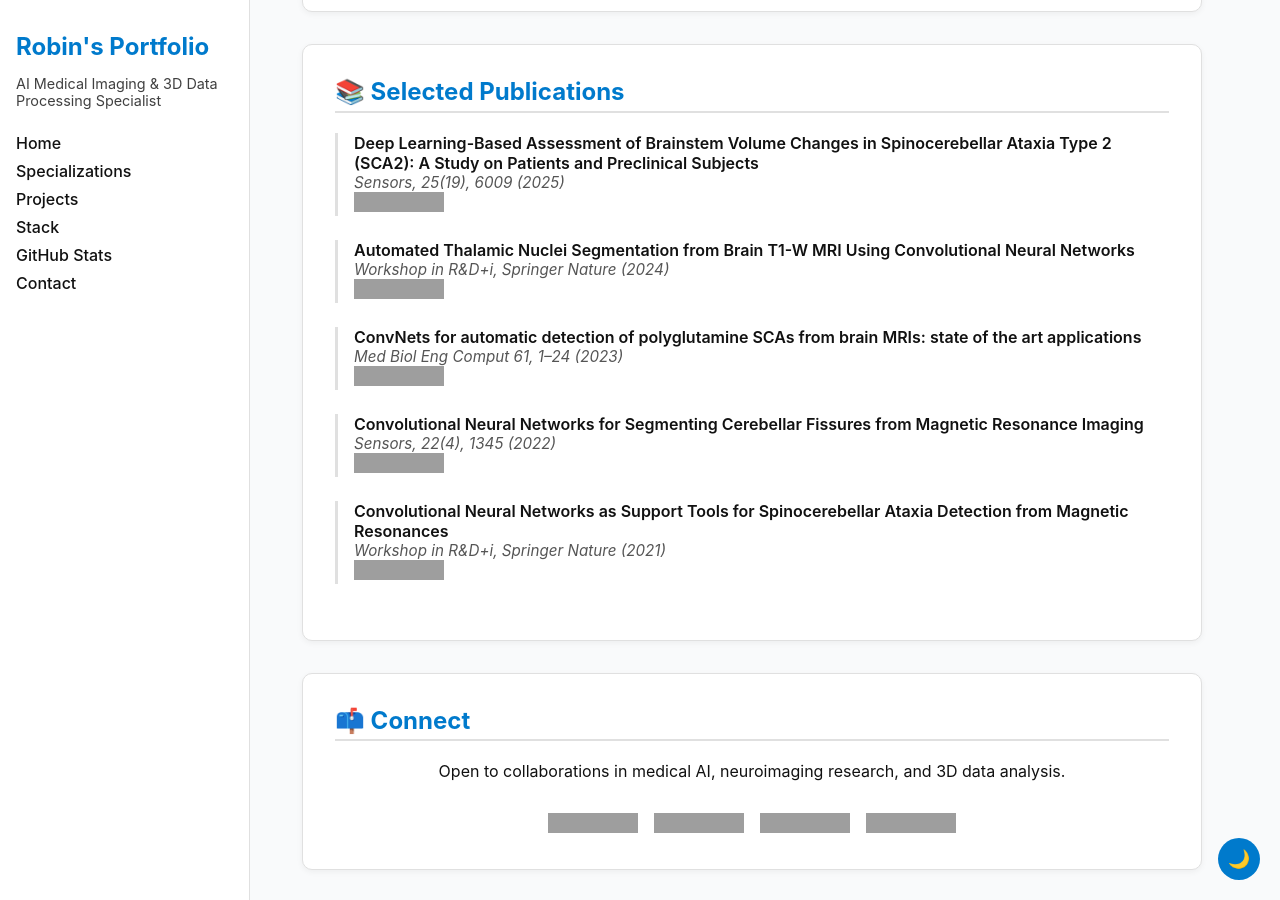
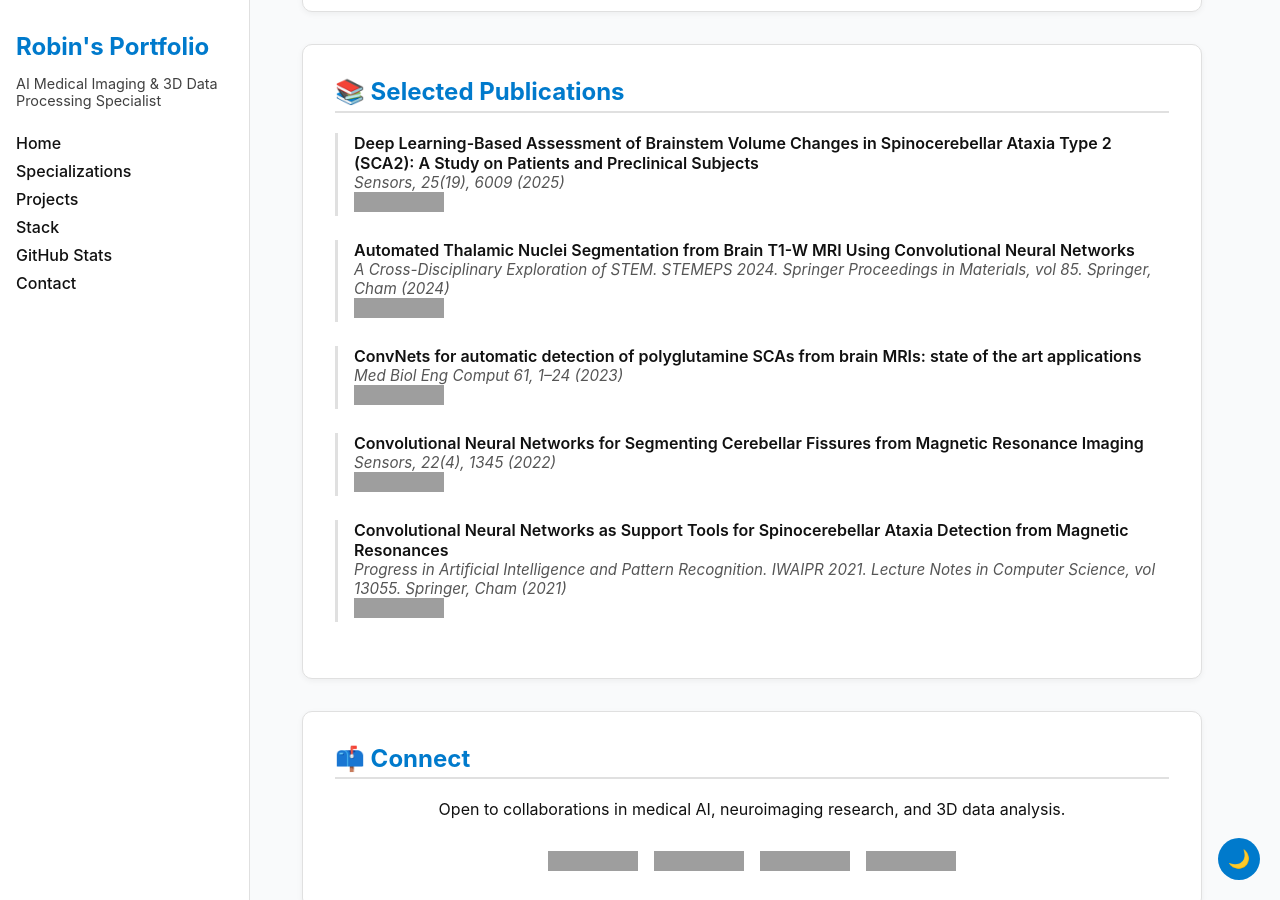
Before and after one commit to robbinc91/robbinc91.github.io, a Jekyll site: the page built from index.md, in a window 1280 px wide and 900 px high, scrolled down 2343 px, cut to the strip 0-900 px from the top of the window. Built offline with Jekyll 4.4.1, drawn with Linux system fonts in a browser that asks for light colours; grey boxes are pictures that could not be loaded.

Commit message:
update index.md

```diff
--- a/index.md
+++ b/index.md
@@ -131,7 +131,7 @@ description: AI Medical Imaging & 3D Data Processing Specialist
 
     <div class="pub-item">
         <div class="pub-title">Automated Thalamic Nuclei Segmentation from Brain T1-W MRI Using Convolutional Neural Networks</div>
-        <div class="pub-journal">Workshop in R&D+i, Springer Nature (2024)</div>
+        <div class="pub-journal">A Cross-Disciplinary Exploration of STEM. STEMEPS 2024. Springer Proceedings in Materials, vol 85. Springer, Cham (2024)</div>
         <a href="https://doi.org/10.1007/978-3-031-99987-1_43"><img src="https://zenodo.org/badge/DOI/10.1007/978-3-031-99987-1_43.svg" alt="DOI"></a>
     </div>
 
@@ -149,7 +149,7 @@ description: AI Medical Imaging & 3D Data Processing Specialist
 
     <div class="pub-item">
         <div class="pub-title">Convolutional Neural Networks as Support Tools for Spinocerebellar Ataxia Detection from Magnetic Resonances</div>
-        <div class="pub-journal">Workshop in R&D+i, Springer Nature (2021)</div>
+        <div class="pub-journal">Progress in Artificial Intelligence and Pattern Recognition. IWAIPR 2021. Lecture Notes in Computer Science, vol 13055. Springer, Cham (2021)</div>
         <a href="https://doi.org/DOI:10.1007/978-3-030-89691-1_11"><img src="https://zenodo.org/badge/DOI/DOI:10.1007/978-3-030-89691-1_11.svg" alt="DOI"></a>
     </div>
 
```
